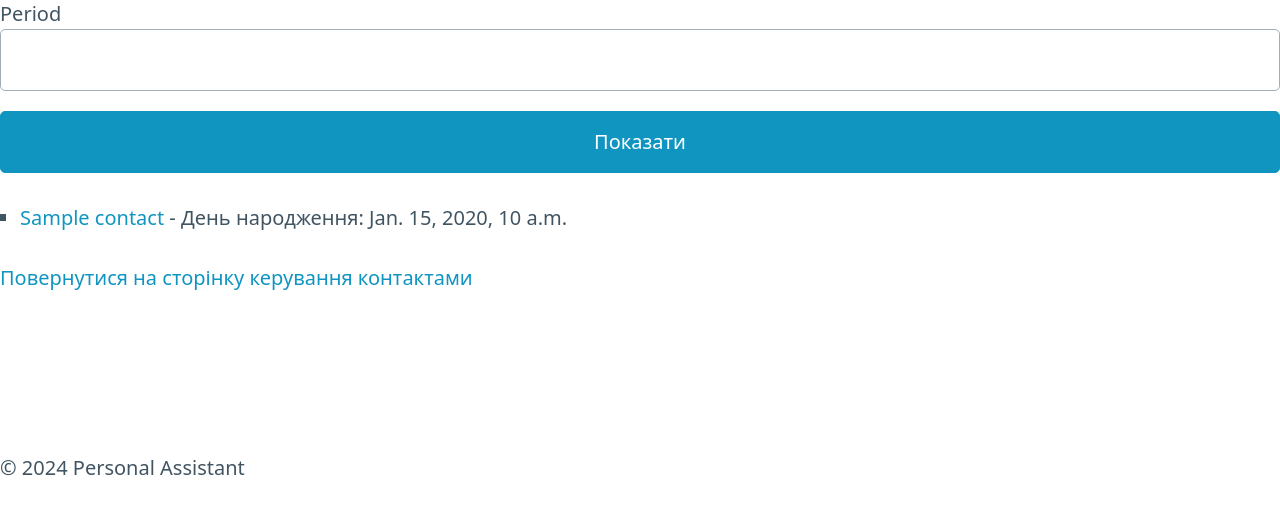
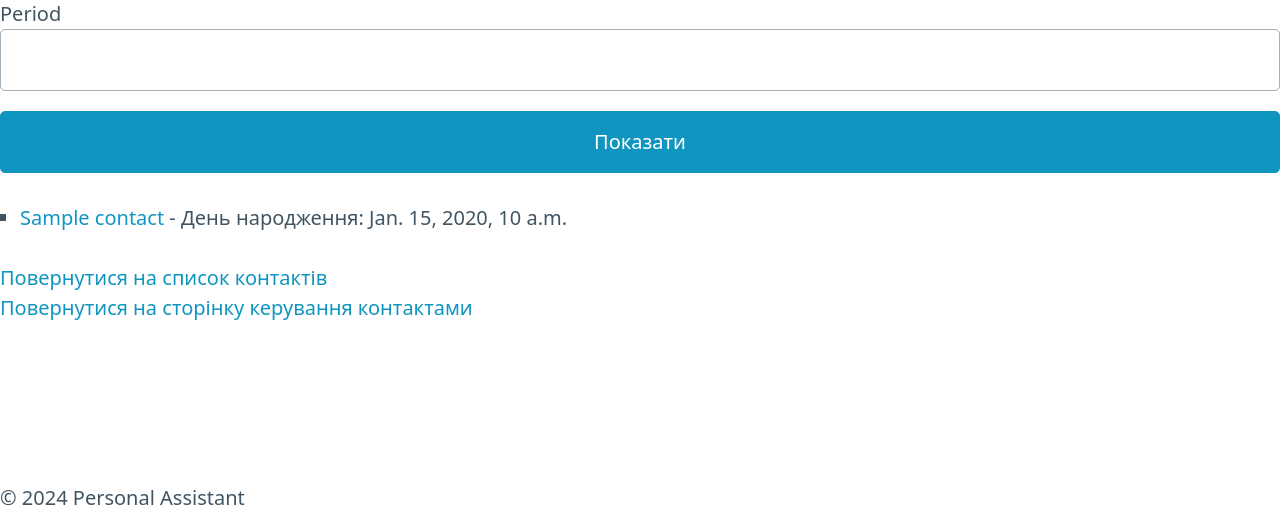
Before and after one commit to A-Lastovets/Personal-Assistant, a Django app: template personal_assistant/templates/contacts_app/upcoming_birthdays.html in a window 1280 px wide. Shown: the part 551-1082 px from the top of the page. Before the commit the page ends 1027 px from the top, so only its background shows below. Run offline with Django 3.2, Linux system fonts and the light colour scheme; the template is opened without the code that fills it: most values are stand-ins (such as "Sample title", 1, 10 or a date in 2020); form fields are guessed from the names that the template uses.

Commit message:
contacts_app ready

```diff
--- a/personal_assistant/templates/contacts_app/upcoming_birthdays.html
+++ b/personal_assistant/templates/contacts_app/upcoming_birthdays.html
@@ -27,6 +27,6 @@
             </li>
         {% endif %}
     </ul>
-
+    <a href="{% url 'contact_list' %}">Повернутися на список контактів</a><br>
     <a href="{% url 'contact_home' %}">Повернутися на сторінку керування контактами</a>
 {% endblock %}
```
